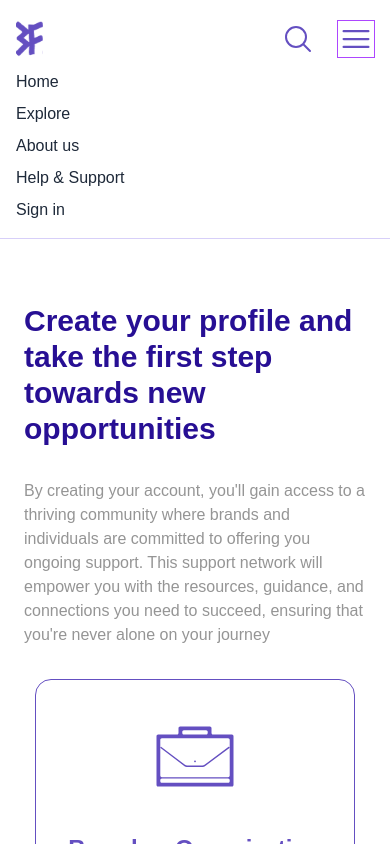
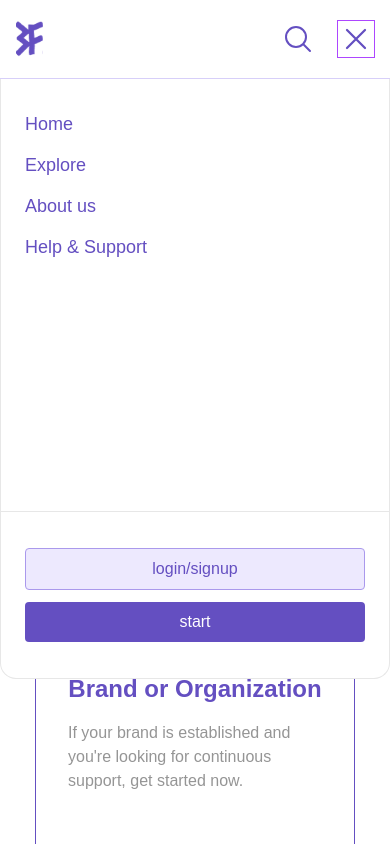
Before and after one commit to ayda-sh/fund-for-found, a Next.js app: page / in a window 390 px wide. Both pictures are taken after a click on the button 356 px from the left and 39 px from the top of the page. Shown: the top 844 px of the page. Built offline with nearby package versions, Linux system fonts and the light colour scheme.

Commit message:
improve: mobile menu

```diff
--- a/src/app/components/navbar/navbar.jsx
+++ b/src/app/components/navbar/navbar.jsx
@@ -33,7 +33,7 @@ export function NavBar() {
 
   return (
     <header>
-      <nav className="p-4 border-b border-[var(--primary-100)]">
+      <nav className="p-4 border-b border-[var(--primary-100)] w-full bg-white">
         <div className="flex max-w-[1024px] items-center mx-auto justify-between">
           <div className="">
             <Link href="/">
@@ -55,7 +55,10 @@ export function NavBar() {
 
           <div className="items-center justify-center gap-2 hidden md:flex">
             <Search />
-            <a href="/sign-up" className="bg-[var(--primary)] py-3 px-7 rounded-xl text-sm text-white">
+            <a
+              href="/sign-up"
+              className="bg-[var(--primary)] py-3 px-7 rounded-xl text-sm text-white"
+            >
               Sign in
             </a>
           </div>
@@ -77,10 +80,24 @@ export function NavBar() {
                   />
                 </svg>
               </button>
-              <button
-                className="md:hidden focus:outline-none focus:ring focus:ring-purple-500"
-                onClick={toggleMenu}
+              <button className="md:hidden focus:outline-none focus:ring focus:ring-purple-500" onClick={toggleMenu}>
+
+                {isOpen ? (
+                  <svg
+                    xmlns="http://www.w3.org/2000/svg"
+                    fill="none"
+                    viewBox="0 0 24 24"
+                    strokeWidth="1.5"
+                    stroke="currentColor"
+                    className="size-9 text-[var(--primary)]"
                   >
+                    <path
+                      strokeLinecap="round"
+                      strokeLinejoin="round"
+                      d="M6 18 18 6M6 6l12 12"
+                    />
+                  </svg>
+                ) : (
                   <svg
                     className="size-9 text-[var(--primary)]"
                     xmlns="http://www.w3.org/2000/svg"
@@ -95,6 +112,7 @@ export function NavBar() {
                       d="M3.75 6.75h16.5M3.75 12h16.5m-16.5 5.25h16.5"
                     />
                   </svg>
+                )}
               </button>
             </div>
           </div>
@@ -106,36 +124,56 @@ export function NavBar() {
           </div>
         )}
 
+
+      </nav>
       {isOpen && (
-          <ul className="md:hidden flex flex-col space-y-2 mt-2">
+          <div className="absolute flex flex-col justify-between z-40 h-[600px] bg-white w-full border-l border-r border-b border-[var(--light-3)] border-t-0 rounded-bl-2xl rounded-br-2xl">
+          <div className="p-6">
+          <ul className="md:hidden flex flex-col space-y-3.5 mt-2">
             <li>
-              <a href="/" className="block text-gray-800 hover:text-[var(--primary)]">
+              <a
+                href="/"
+                className="block text-[var(--primary)] text-[18px]"
+              >
                 Home
               </a>
             </li>
             <li>
-              <a href="/explore" className="block text-gray-800 hover:text-[var(--primary)]">
+              <a
+                href="/explore"
+                className="block text-[var(--primary)] text-[18px]"
+              >
                 Explore
               </a>
             </li>
             <li>
-              <a href="#" className="block text-gray-800 hover:text-[var(--primary)]">
+              <a
+                href="#"
+                className="block text-[var(--primary)] text-[18px]"
+              >
                 About us
               </a>
             </li>
             <li>
-              <a href="#" className="block text-gray-800 hover:text-[var(--primary)]">
+              <a
+                href="#"
+                className="block text-[var(--primary)] text-[18px]"
+              >
                 Help & Support
               </a>
             </li>
-            <li>
-              <a href="/sign-up" className="block text-gray-800 hover:text-[var(--primary)]">
-                Sign in
-              </a>
-            </li>
+
           </ul>
+          </div>
+
+          <div className="flex flex-col gap-3 border-t border-[var(--light-3)]">
+
+           <button className="mt-9 bg-[var(--primary-75)] mx-6 text-[var(--primary)] py-2 rounded border border-[var(--primary-200)]"><Link href="/login">login/signup</Link></button>
+           <button className="mb-9 bg-[var(--primary)] mx-6 text-white py-2 rounded"><Link href="/brand-and-organizations">start</Link></button>
+
+          </div>
+          </div>
         )}
-      </nav>
     </header>
   );
 }
```
Lines whose indentation alone changed are shown as unchanged.
